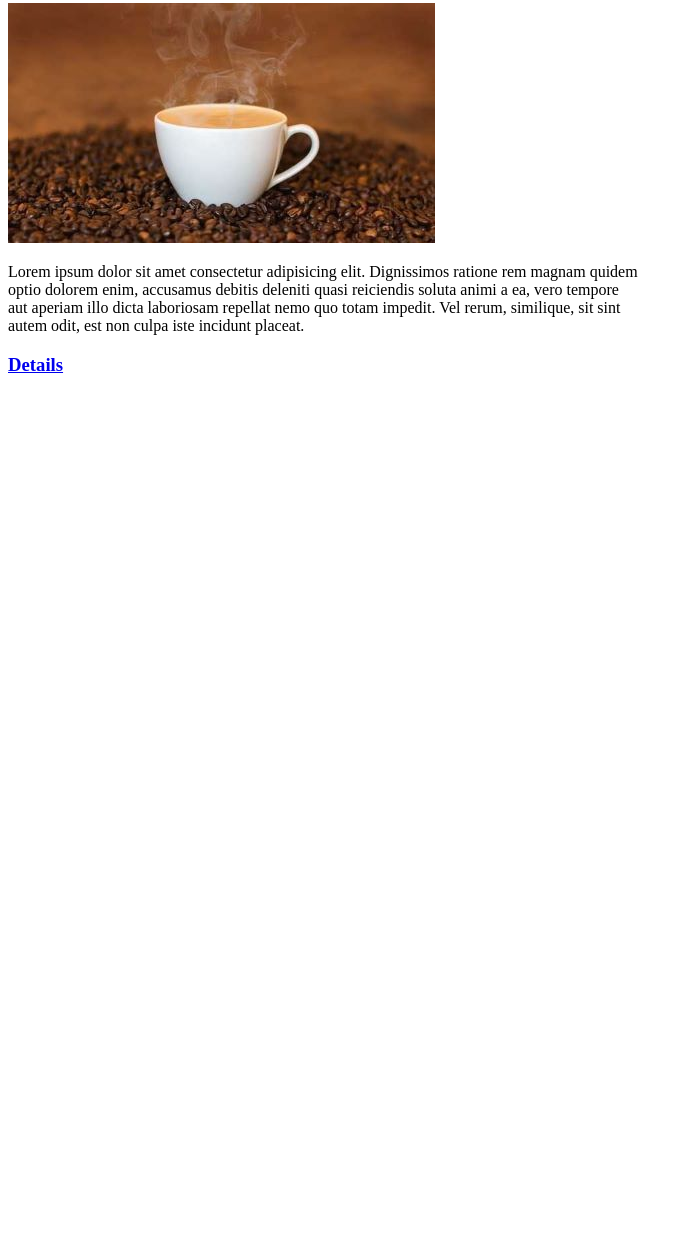
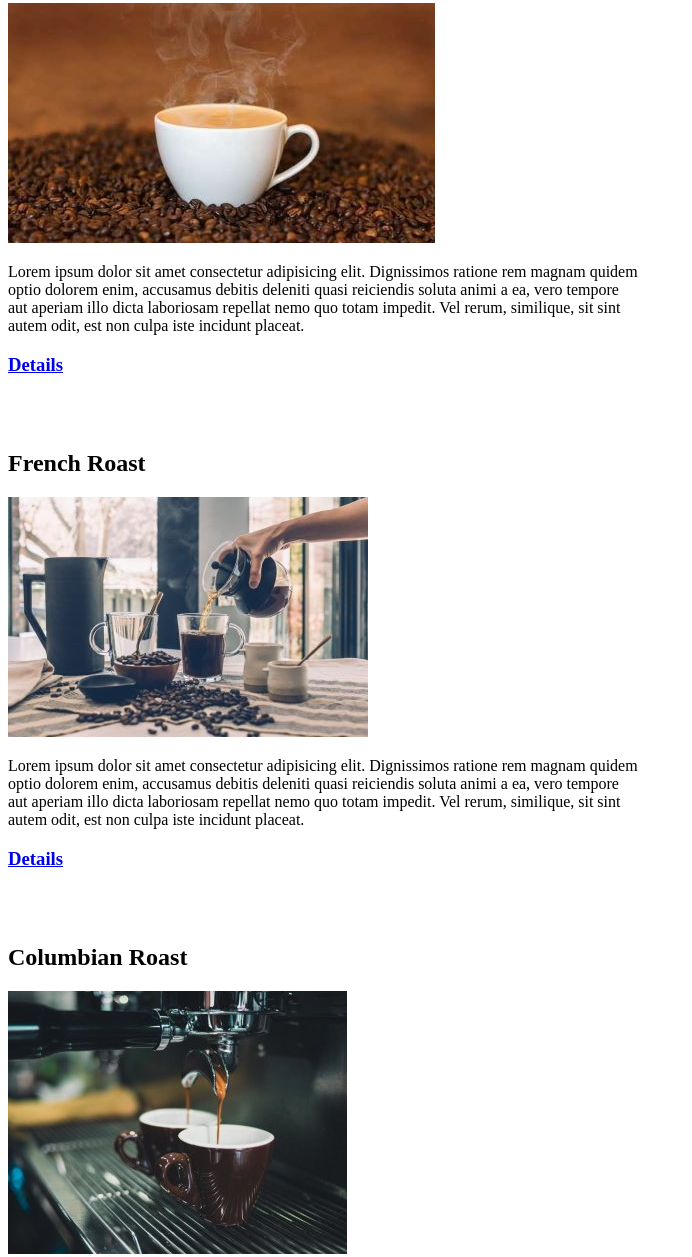
Before and after one commit to rayestrada2000/Coffee-Practice-HTML-and-CSS, a plain HTML site: page index.html in a window 1280 px wide. Shown: the part 1182-2439 px from the top of the page, without its empty margins (0-692 px from the left). Before the commit the page ends 1576 px from the top, so only its background shows below. Drawn offline with Linux system fonts and the light colour scheme.

Commit message:
Even more changes
Copied Home Brew to French Roast and Columbian Roast. Change French Roast and Columbian Roast to respective images.

```diff
--- a/index.html
+++ b/index.html
@@ -22,9 +22,29 @@
  <br>
  <h1>Featured Products</h1>
  <br>
+ <!-- house blend -->
  <h2>House Blend Coffee</h2>
- <!-- house blend -->
- <img src="./Images/HouseBlend_pexels-irina-bogodukhova-8700714_320x240.jpg" alt="Steaming hot coffee on pile of beans on brown paper">
+  <img src="./Images/HouseBlend_pexels-irina-bogodukhova-8700714_320x240.jpg" alt="Steaming hot coffee on pile of beans on brown paper">
+<p style="width:50%">
+    <!-- Note, the above style will be corrected to external CSS later -->
+    Lorem ipsum dolor sit amet consectetur adipisicing elit. Dignissimos ratione rem magnam quidem optio dolorem enim, accusamus debitis deleniti quasi reiciendis soluta animi a ea, vero tempore aut aperiam illo dicta laboriosam repellat nemo quo totam impedit. Vel rerum, similique, sit sint autem odit, est non culpa iste incidunt placeat.
+</p>
+<h3><a href="https://en.wikipedia.org/wiki/Coffee" target="_blank">Details</a></h3>
+<br>
+<br>
+<!-- French Roast -->
+<h2>French Roast</h2>
+<img src="./Images/French_Roast_beverage-breakfast-brewed-coffee-caffeine-scaled_320x240.jpeg" alt="French Roast being poured into a clear cup">
+<p style="width:50%">
+    <!-- Note, the above style will be corrected to external CSS later -->
+    Lorem ipsum dolor sit amet consectetur adipisicing elit. Dignissimos ratione rem magnam quidem optio dolorem enim, accusamus debitis deleniti quasi reiciendis soluta animi a ea, vero tempore aut aperiam illo dicta laboriosam repellat nemo quo totam impedit. Vel rerum, similique, sit sint autem odit, est non culpa iste incidunt placeat.
+</p>
+<h3><a href="https://en.wikipedia.org/wiki/Coffee" target="_blank">Details</a></h3>
+<br>
+<br>
+<!-- Columbian Roast -->
+<h2>Columbian Roast</h2>
+<img src="./Images/Columbian_Roast_07f48d9899f017d7a97cf7d99ee5aaae_320x240.jpeg" alt="Columbian coffee from a machine">
 <p style="width:50%">
     <!-- Note, the above style will be corrected to external CSS later -->
     Lorem ipsum dolor sit amet consectetur adipisicing elit. Dignissimos ratione rem magnam quidem optio dolorem enim, accusamus debitis deleniti quasi reiciendis soluta animi a ea, vero tempore aut aperiam illo dicta laboriosam repellat nemo quo totam impedit. Vel rerum, similique, sit sint autem odit, est non culpa iste incidunt placeat.
```
